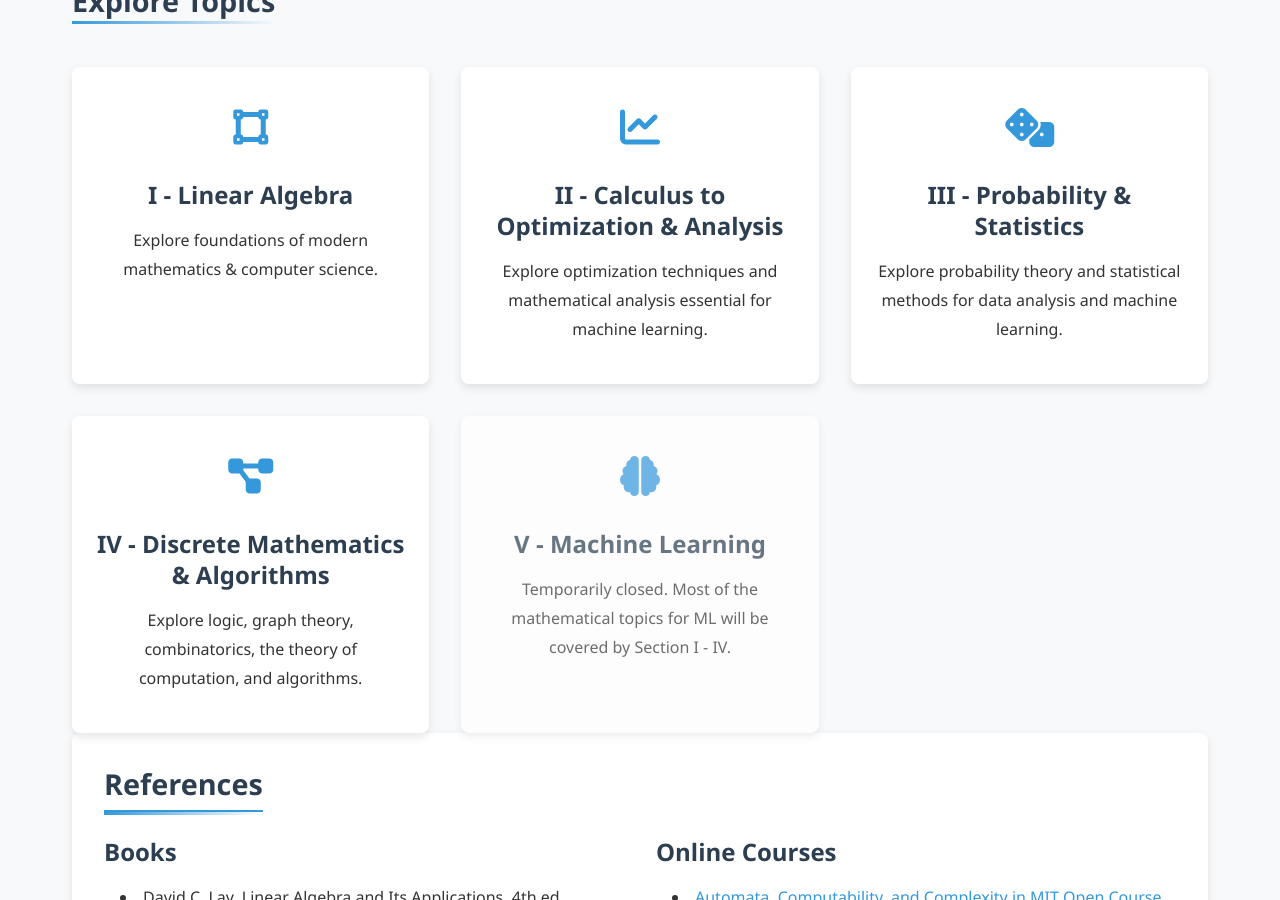
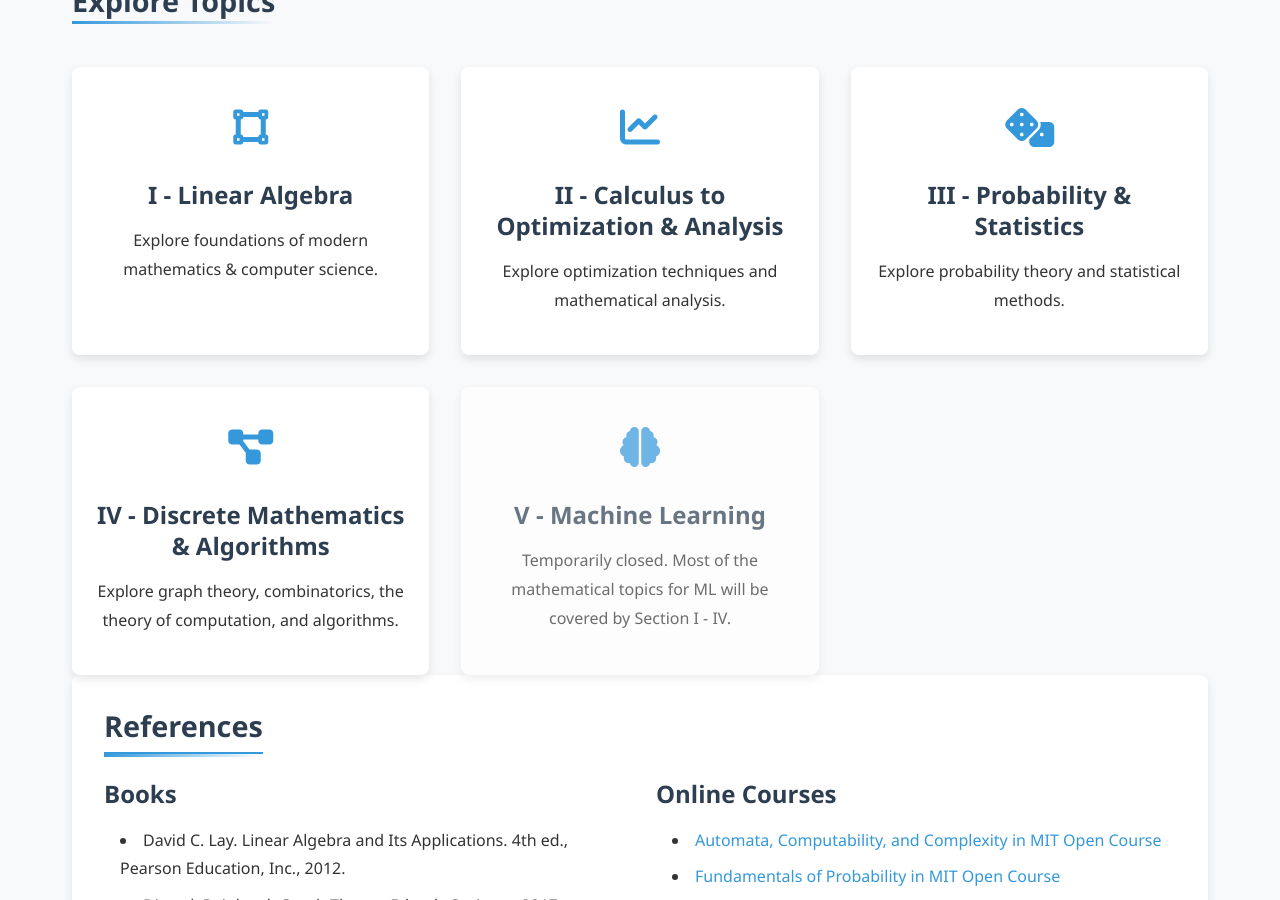
Before and after one commit to Yusukey01/yusukey01.github.io, a Jekyll site: the page built from index.html, in a window 1280 px wide and 900 px high, scrolled down 1599 px. Built offline with Jekyll 4.4.1, drawn with Linux system fonts in a browser that asks for light colours.

```diff
--- a/index.html
+++ b/index.html
@@ -64,17 +64,17 @@ description: MATH-CS COMPASS introduces pure & applied mathematics with a focus
                 <div class="card">
                     <div class="card-icon"><i class="fas fa-chart-line"></i></div>
                     <h3><a href="Mathematics/Calculus/calculus.html">II - Calculus to Optimization & Analysis</a></h3>
-                    <p>Explore optimization techniques and mathematical analysis essential for machine learning.</p>
+                    <p>Explore optimization techniques and mathematical analysis.</p>
                 </div>
                 <div class="card">
                     <div class="card-icon"><i class="fas fa-dice"></i></div>
                     <h3><a href="Mathematics/Probability/probability.html">III - Probability & Statistics</a></h3>
-                    <p>Explore probability theory and statistical methods for data analysis and machine learning.</p>
+                    <p>Explore probability theory and statistical methods.</p>
                 </div>
                 <div class="card">
                     <div class="card-icon"><i class="fas fa-project-diagram"></i></div>
                     <h3><a href="Mathematics/Discrete/discrete_math.html">IV - Discrete Mathematics & Algorithms</a></h3>
-                    <p>Explore logic, graph theory, combinatorics, the theory of computation, and algorithms.</p>
+                    <p>Explore graph theory, combinatorics, the theory of computation, and algorithms.</p>
                 </div>
                 <div class="card card-disabled">
                     <div class="card-icon"><i class="fas fa-brain"></i></div>
```
